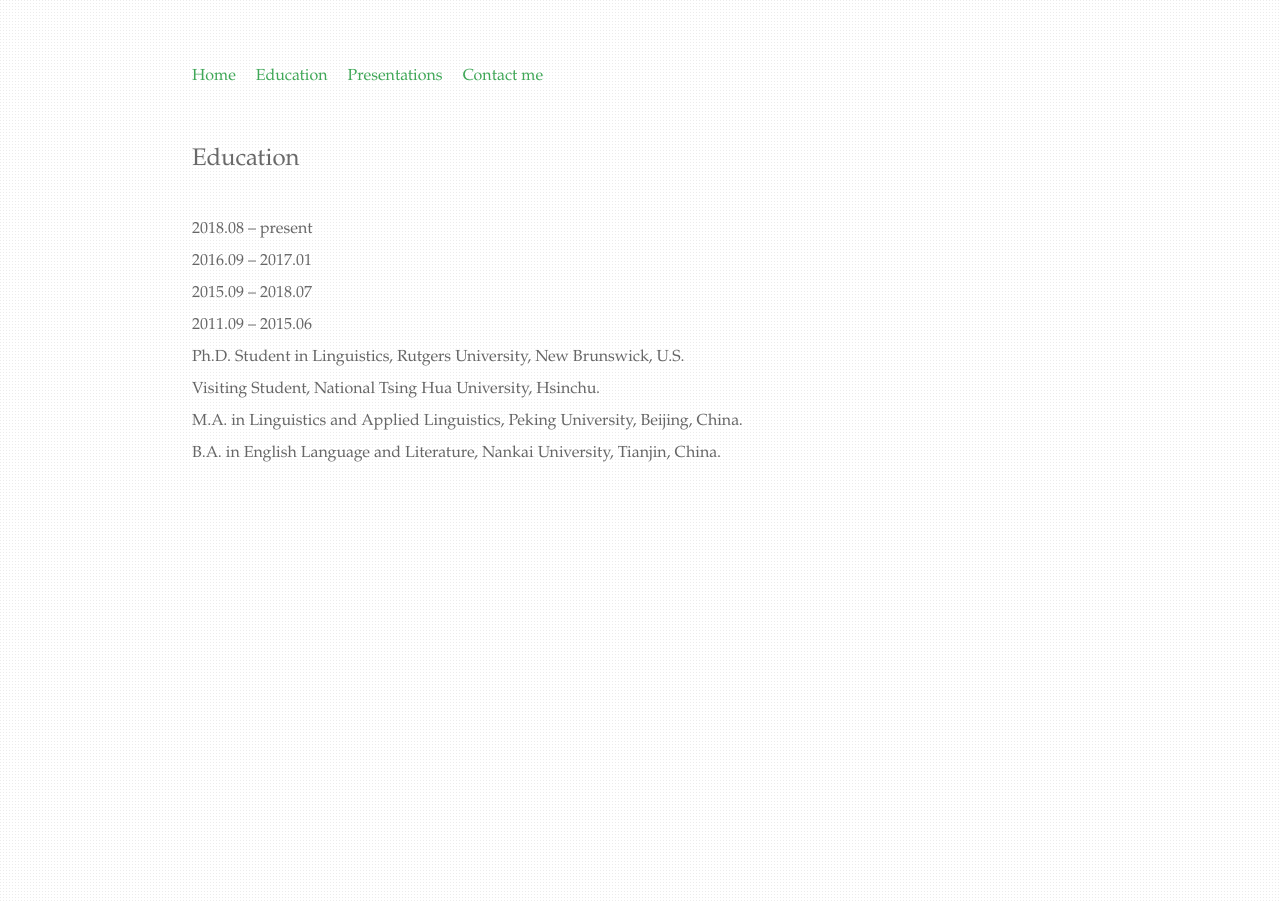
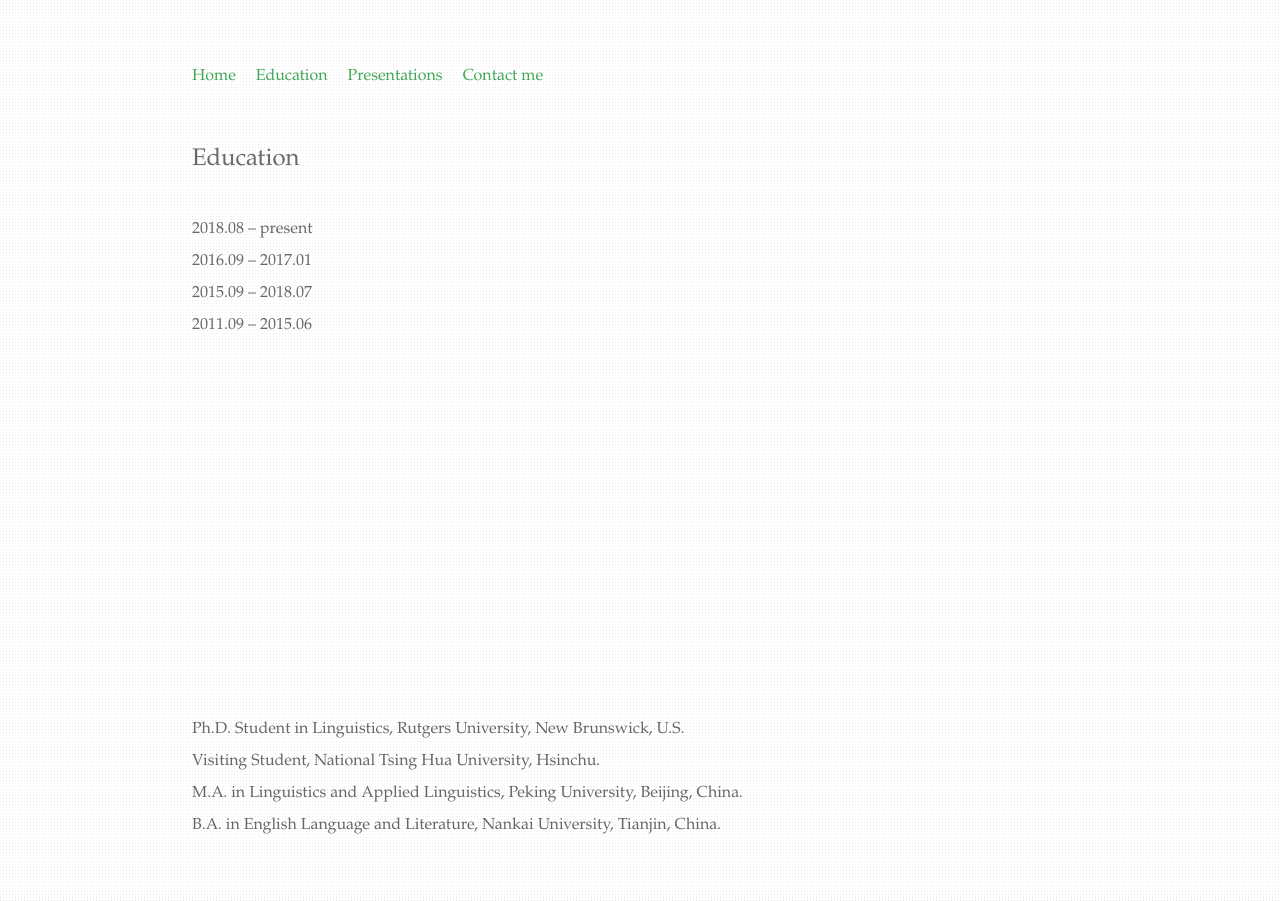
Before and after one commit to chaoyichen71/chaoyichen71.github.io, a Jekyll site: the page built from Education/index.html, in a window 1280 px wide. Built offline with Jekyll 4.4.1, drawn with Linux system fonts in a browser that asks for light colours.

Commit message:
Update main.css

```diff
--- a/css/main.css
+++ b/css/main.css
@@ -167,3 +167,12 @@
     margin-top: 30px;
   }
 }
+.blue{
+  float:left;
+  width:150px;
+  height:500px;
+}
+.red{
+  margin-left:150px;
+  height:500px;
+}
```
